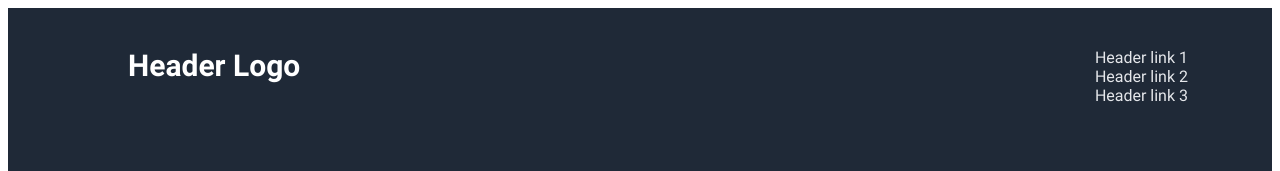
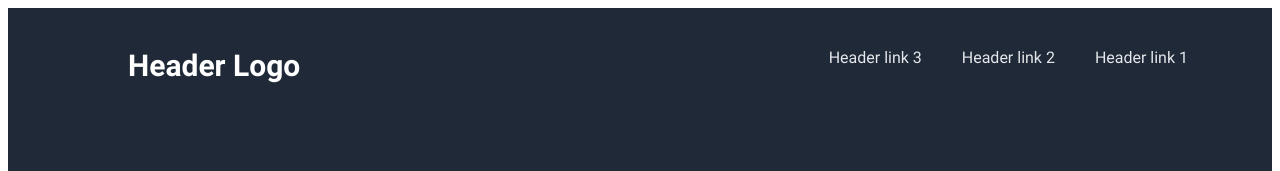
Before and after one commit to King-Nova/Landing-page, a plain HTML site: page index.html in a window 1280 px wide. Shown: the top 171 px of the page. Drawn offline with Linux system fonts and the light colour scheme.

Commit message:
Fix header links
Aligned header links in a row

```diff
--- a/style.css
+++ b/style.css
@@ -127,7 +127,7 @@ header inner-column {
 }
 
 
-.logo-link {
+.logo-link a {
     display: inline-block;
     float: right;
     margin: 20px;
```
Also changed, not shown: index.html (+1 -1 lines).
